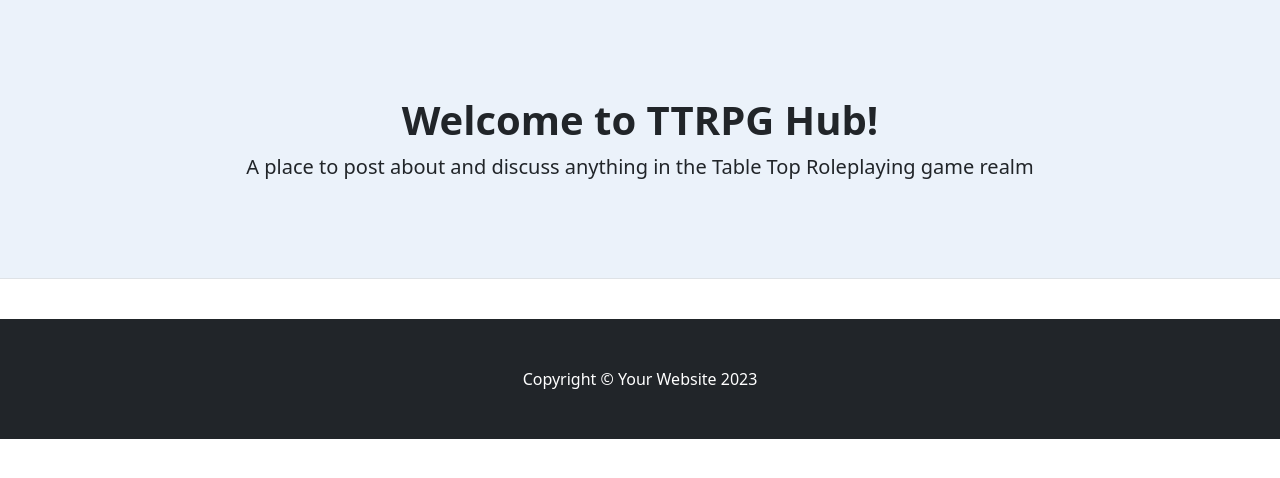
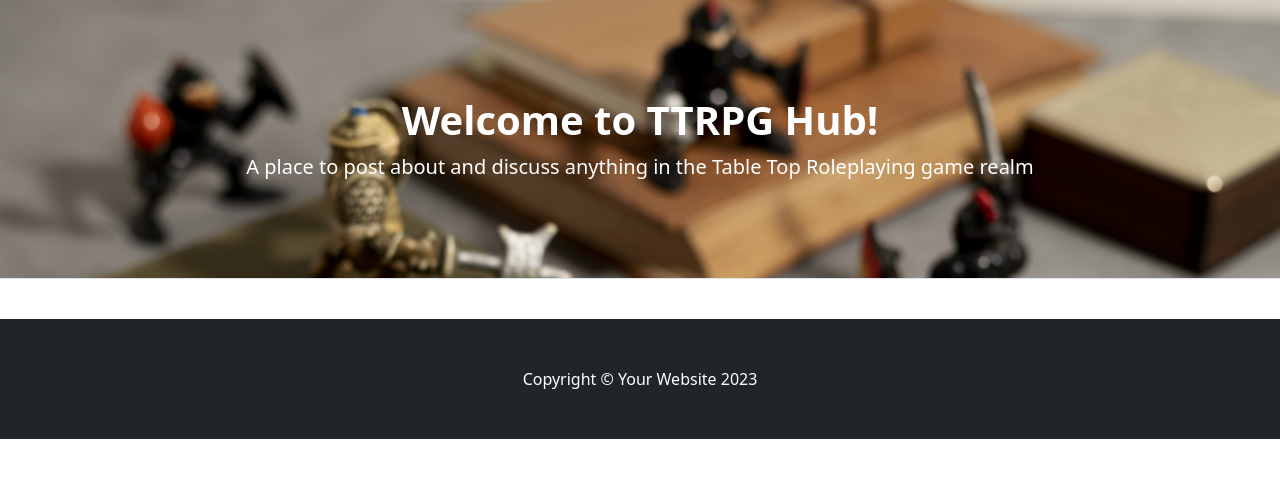
Before and after one commit to Dekeypetey40/TTRPG-Hub, a Django app: page / in a window 1280 px wide. Shown: the part 56-534 px from the top of the page. Run offline with Django 4.2, Linux system fonts and the light colour scheme; data that the repository does not hold is empty; parts of the project's set-up code (start-up, migrations or seed data) failed here and were passed over; some libraries are stand-ins or nearby versions.

Commit message:
Add background image to masthead in base.html

```diff
--- a/static/css/style.css
+++ b/static/css/style.css
@@ -1,3 +1,9 @@
+.masthead {
+  background: url("/static/images/rpg-hero.jpg");
+  background-size: cover;
+  color: #fff;
+}
+
 .image-container {
     position: relative;
     object-fit: cover;
--- a/templates/base.html
+++ b/templates/base.html
@@ -67,7 +67,7 @@
         </div>
     </div>
     <!-- Page header with logo and tagline-->
-    <header class="py-5 cardbody-color border-bottom mb-4">
+    <header class="masthead py-5 cardbody-color border-bottom mb-4">
         <div class="container">
             <div class="text-center my-5">
                 <h1 class="fw-bolder">Welcome to TTRPG Hub!</h1>
```
Also changed, not shown: static/images/rpg-hero.jpg (added).
